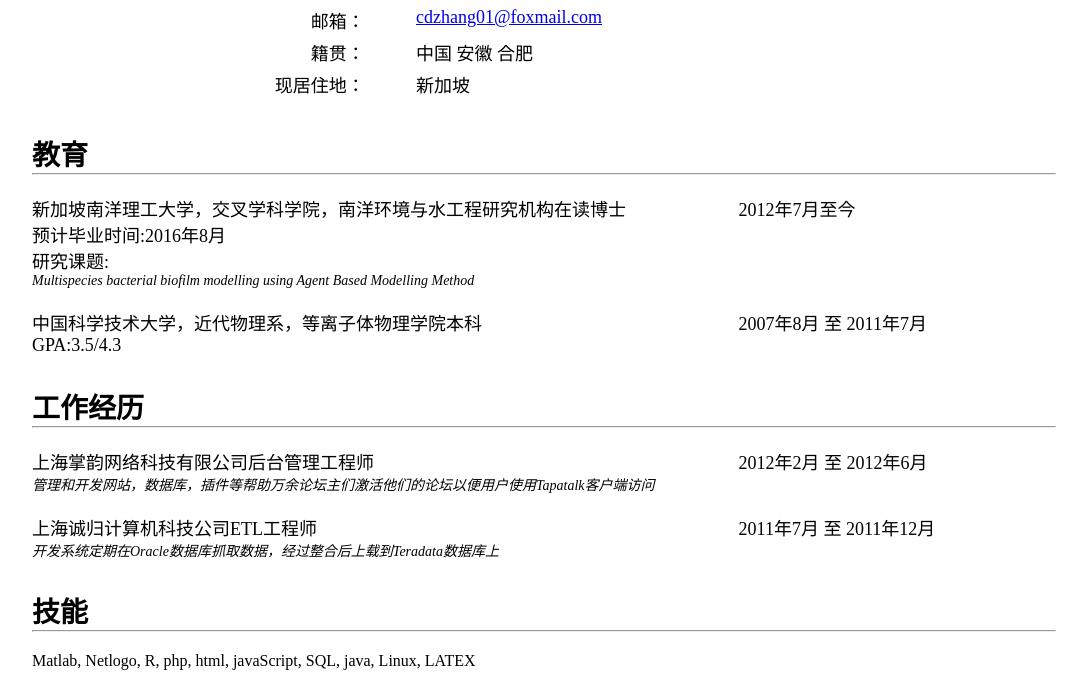
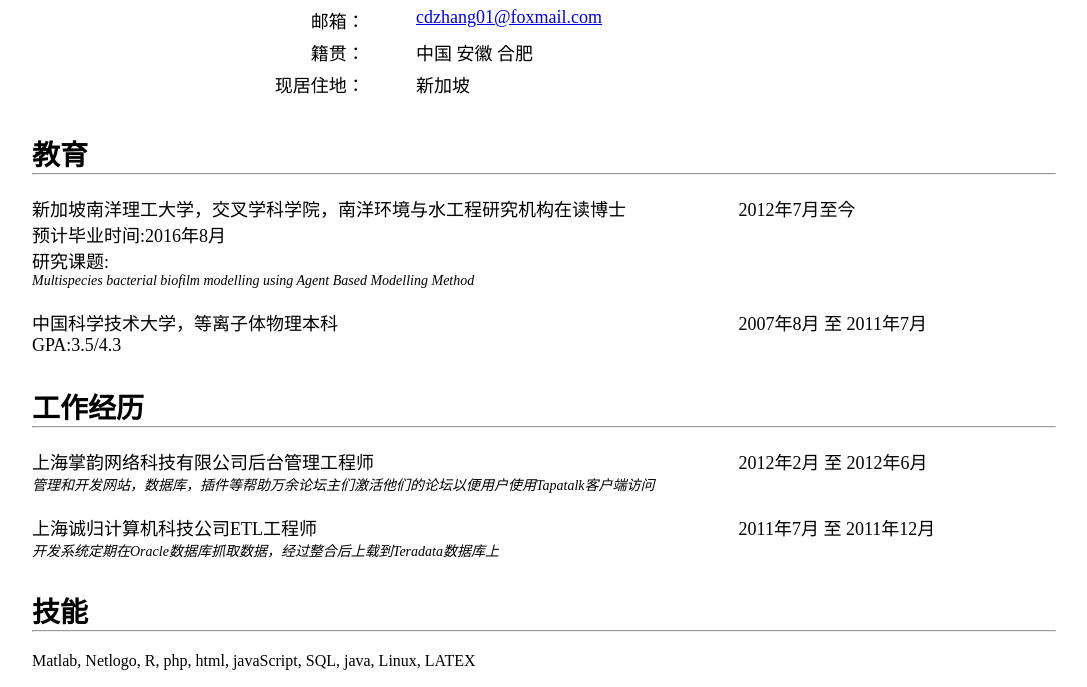
Before and after one commit to Chaodong/Chaodong.github.io, a plain HTML site: page resume_cn.html in a window 1280 px wide. Shown: the part 113-800 px from the top of the page, without its empty margins (96-1183 px from the left). Drawn offline with Linux system fonts and the light colour scheme.

Commit message:
desktop
so hard to use desktop

```diff
--- a/resume_cn.html
+++ b/resume_cn.html
@@ -127,7 +127,7 @@ height:100px;
 <div class="space"></div>
 <div class="clear">
 <div class="education_left">
-中国科学技术大学，近代物理系，等离子体物理学院本科<br>
+中国科学技术大学，等离子体物理本科<br>
 GPA:3.5/4.3
 </div>
 <div class="education_right">2007年8月 至 2011年7月</div>
```
